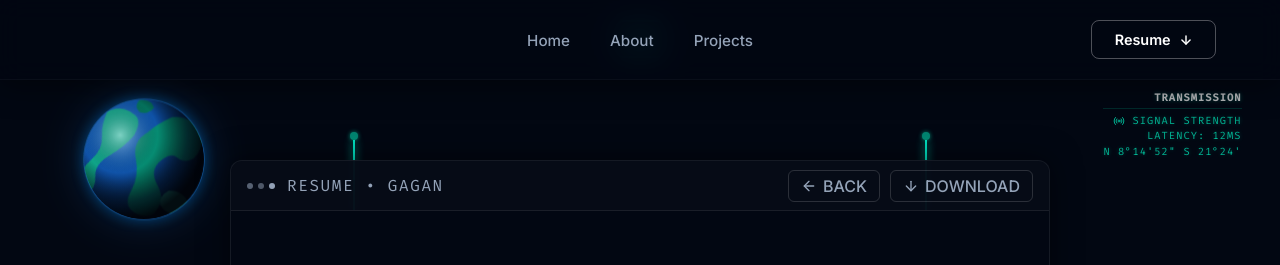
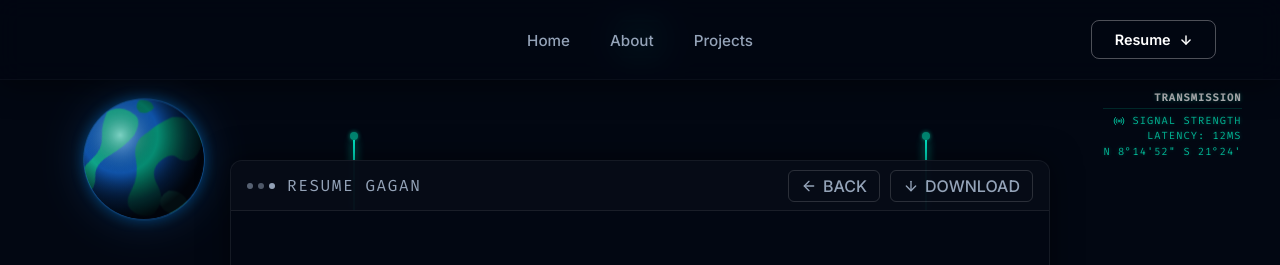
Before and after one commit to GaganKhandale/Space-Portfolio, a React (Vite) app: page / in a window 1280 px wide. Both pictures are taken after a click on the button "Resume". Shown: the top 265 px of the page. Built offline with nearby package versions, Linux system fonts and the light colour scheme.

Commit message:
Last Commit of developemnt 3

```diff
--- a/src/components/ResumePage.jsx
+++ b/src/components/ResumePage.jsx
@@ -222,7 +222,7 @@ const ResumePage = ({ setView }) => {
               <span className="terminal-dots">
                 <span></span><span></span><span></span>
               </span>
-              <span className="header-title">RESUME • GAGAN</span>
+              <span className="header-title">RESUME GAGAN</span>
             </div>
 
             <div className="header-actions">
```
